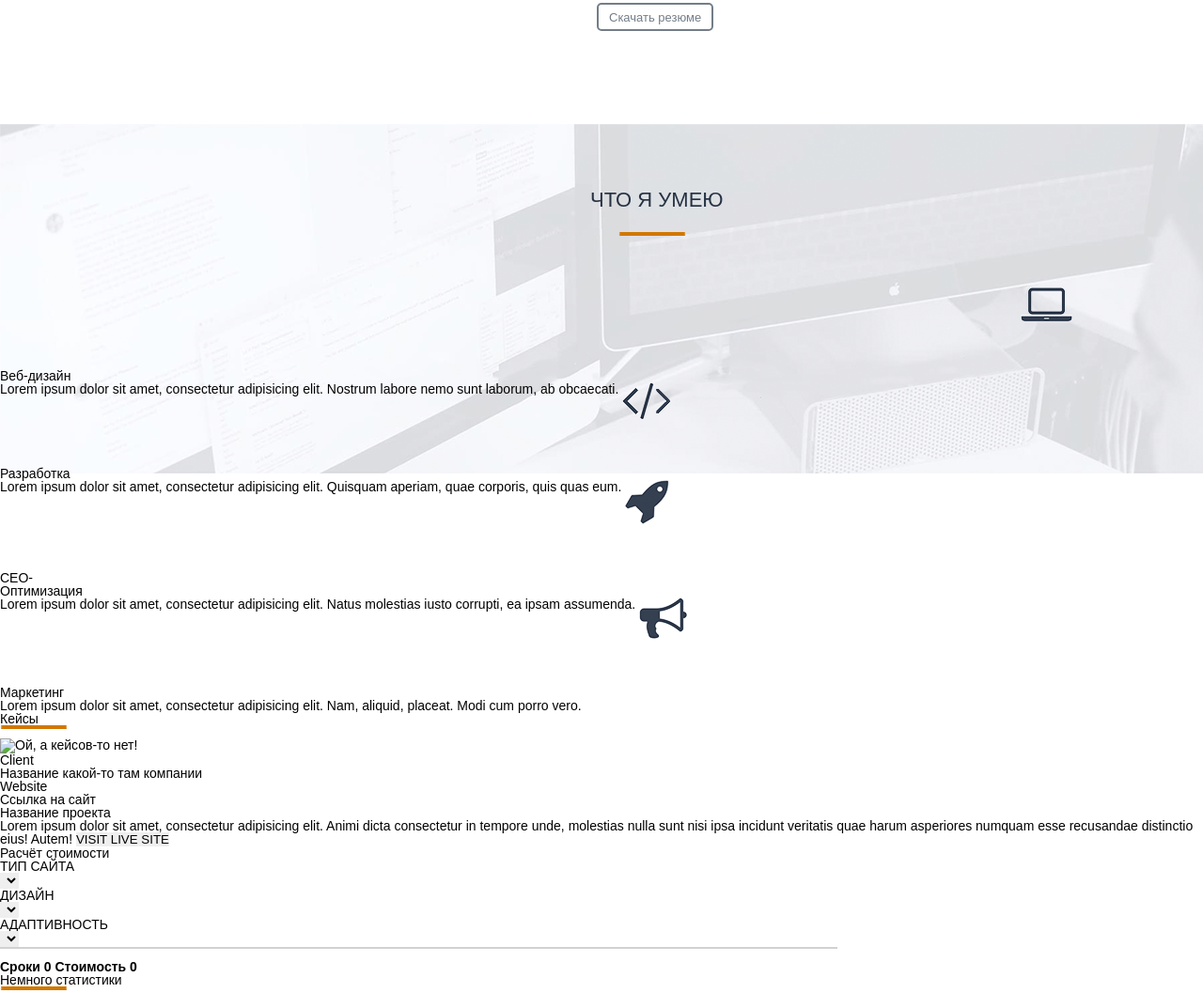
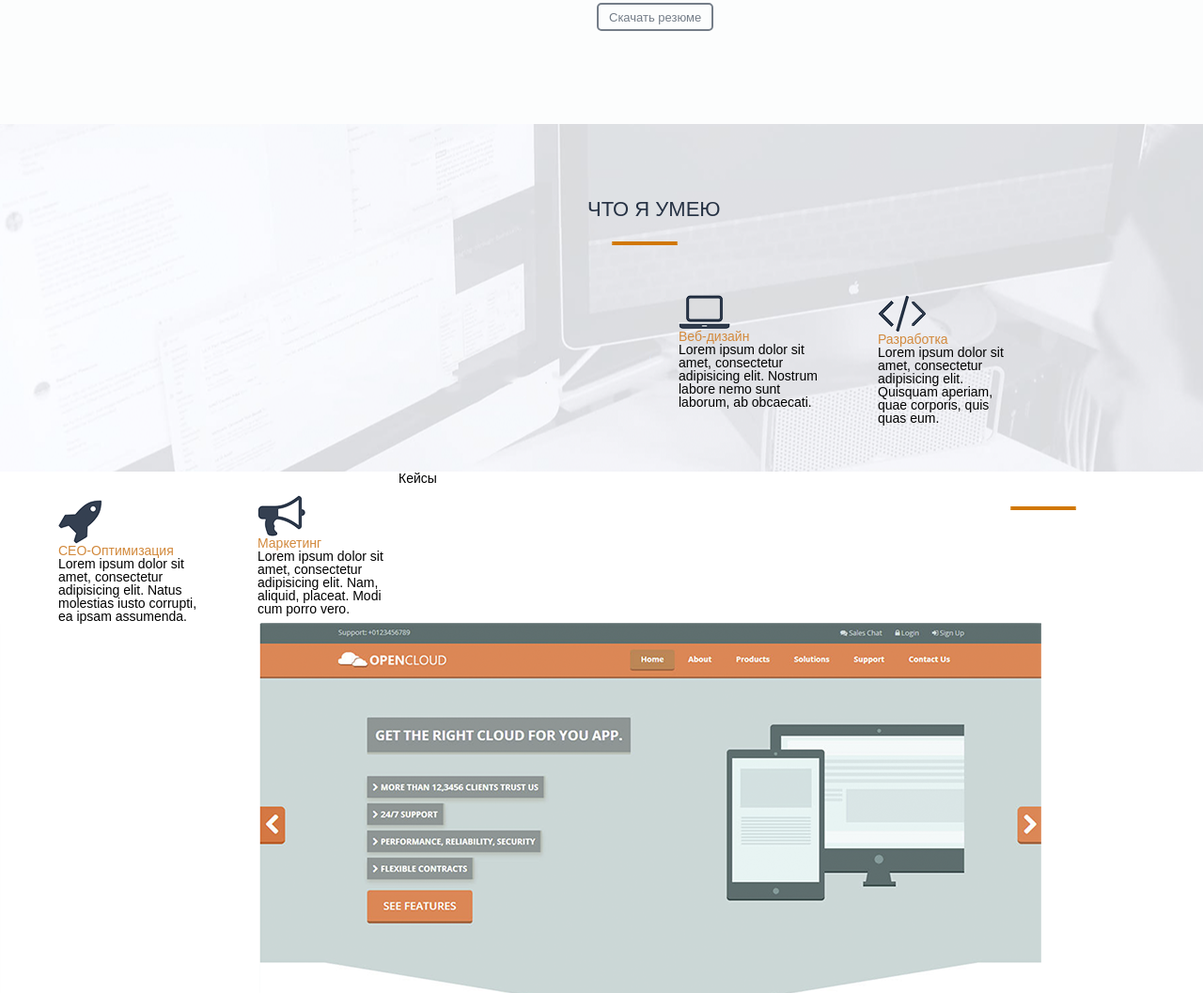
Before and after one commit to MaksAkul/MaksAkul.github.io, a plain HTML site: page src/index.html in a window 1280 px wide. Shown: the part 1268-2325 px from the top of the page at 94% size. Drawn offline with Linux system fonts and the light colour scheme.

Commit message:
Вновь недоделанное дз

```diff
--- a/src/css/style.css
+++ b/src/css/style.css
@@ -69,7 +69,7 @@ nav{
 }
 
 .resume{
-    background: white;
+    background-image: url(../img/%D0%A4%D0%BE%D0%BD%D0%BE%D0%B2%D1%8B%D0%B9%20%D1%81%D0%BB%D0%BE%D0%B9.png);
     background-attachment: fixed;
     width: 100%;
     height: 520px;
@@ -86,7 +86,8 @@ nav{
 
 .img1{
     margin-top: 23px;
-    margin-left: 658px;
+    margin-left: 650px;
+
 
 }
 
@@ -119,33 +120,54 @@ nav{
 }
 
 .cyu{
-    background-image: url(../img/%D0%BA%D0%B0%D1%80%D1%82%D0%B8%D0%BD%D0%BA%D0%B0%20%D1%84%D0%BE%D0%BD%D0%B0.png);
-    width: 100%;
-    background-repeat: no-repeat;
+    background: url(../img/%D0%BA%D0%B0%D1%80%D1%82%D0%B8%D0%BD%D0%BA%D0%B0%20%D1%84%D0%BE%D0%BD%D0%B0.png);
+    background-position: center;
+   height: 370px;
+
 }
 
 .cyu h2{
-    padding-top: 70px;
+    padding-top: 80px;
     color: #263244;
     font-size: 22px;
-    margin-left: 628px;
+    margin-left: 625px;
     text-transform: uppercase;
+}
+
+.cyu h4{
+    color: #d2893c;
+}
+
+.blok1{
+    float: left;
+    margin-top: 80px;
+    max-width: 150px;
 
 }
 
-.img1{
-    margin-top: 23px;
-    margin-left: 658px;
+.blok2{
+    margin-top: 80px;
+    margin-left: 62px;
+     max-width: 150px;
+    float: left;
 }
 
-.cyu h4{
-    margin-top: 50px;
-    width: 121px;
-
+.blok3{
+    margin-top: 80px;
+    margin-left: 62px;
+     max-width: 150px;
+    float: left;
 }
 
+.blok4{
+    margin-top: 75px;
+    margin-left: 62px;
+     max-width: 150px;
+    float: left;
+}
 
-.img3{
-    margin-top: 82px;
-    padding-left: 352px;
+.img1111{
+    margin-top: 23px;
+    margin-left: 650px;
+    float: left;
 }
--- a/src/index.html
+++ b/src/index.html
@@ -46,26 +46,26 @@
 
   <div class="cyu">
       <h2>Что я умею</h2>
-      <img class="img1" src="img/%D0%A7%D0%B5%D1%80%D1%82%D0%B0%20%D0%B7%D0%B0%D0%B3%D0%BE%D0%BB%D0%BE%D0%B2%D0%BA%D0%B0.png" alt="">
-      <img class="img3" src="img/%D0%BD%D0%BE%D1%83%D1%82.png" alt="">
+      <img class="img1111" src="img/%D0%A7%D0%B5%D1%80%D1%82%D0%B0%20%D0%B7%D0%B0%D0%B3%D0%BE%D0%BB%D0%BE%D0%B2%D0%BA%D0%B0.png" alt="">
+      <div class="blok1"><img class="img3" src="img/%D0%BD%D0%BE%D1%83%D1%82.png" alt="">
       <h4>Веб-дизайн</h4>
-      <span>Lorem ipsum dolor sit amet, consectetur adipisicing elit. Nostrum labore nemo sunt laborum, ab obcaecati.</span>
-      <img class="img4" src="img/%D0%B7%D0%BD%D0%B0%D0%BA.png" alt="">
+      <span>Lorem ipsum dolor sit amet, consectetur adipisicing elit. Nostrum labore nemo sunt laborum, ab obcaecati.</span></div>
+      <div class="blok2"><img class="img4" src="img/%D0%B7%D0%BD%D0%B0%D0%BA.png" alt="">
       <h4>Разработка</h4>
-      <span>Lorem ipsum dolor sit amet, consectetur adipisicing elit. Quisquam aperiam, quae corporis, quis quas eum.</span>
-      <img class="img5" src="img/%D1%80%D0%B0%D0%BA%D0%B5%D1%82%D0%B0.png" alt="">
+      <span>Lorem ipsum dolor sit amet, consectetur adipisicing elit. Quisquam aperiam, quae corporis, quis quas eum.</span></div>
+      <div class="blok3"><img class="img5" src="img/%D1%80%D0%B0%D0%BA%D0%B5%D1%82%D0%B0.png" alt="">
     <h4>CEO-Оптимизация</h4>
-      <span>Lorem ipsum dolor sit amet, consectetur adipisicing elit. Natus molestias iusto corrupti, ea ipsam assumenda.</span>
-    <img class="img6" src="img/%D0%B3%D1%80%D0%B0%D0%BC%D0%BC%D0%BE%D1%84%D0%BE%D0%BD.png" alt="">
+      <span>Lorem ipsum dolor sit amet, consectetur adipisicing elit. Natus molestias iusto corrupti, ea ipsam assumenda.</span></div>
+        <div class="blok4"><img class="img6" src="img/%D0%B3%D1%80%D0%B0%D0%BC%D0%BC%D0%BE%D1%84%D0%BE%D0%BD.png" alt="">
       <h4>Маркетинг</h4>
-      <span>Lorem ipsum dolor sit amet, consectetur adipisicing elit. Nam, aliquid, placeat. Modi cum porro vero.</span>
+      <span>Lorem ipsum dolor sit amet, consectetur adipisicing elit. Nam, aliquid, placeat. Modi cum porro vero.</span></div>
 
   </div>
 
   <div class="cases">
       <h2>Кейсы</h2>
-      <p><img src="img/%D0%A7%D0%B5%D1%80%D1%82%D0%B0%20%D0%B7%D0%B0%D0%B3%D0%BE%D0%BB%D0%BE%D0%B2%D0%BA%D0%B0.png" alt=""></p>
-      <p><img src="1" alt="Ой, а кейсов-то нет!"></p>
+      <p><img class="img1" src="img/%D0%A7%D0%B5%D1%80%D1%82%D0%B0%20%D0%B7%D0%B0%D0%B3%D0%BE%D0%BB%D0%BE%D0%B2%D0%BA%D0%B0.png" alt=""></p>
+      <p><img class="img7" src="img/%D1%84%D0%BE%D1%82%D0%BA%D0%B01.png" alt="Ой, а кейсов-то нет!"></p>
       <h3>Client</h3>
       <span>Название какой-то там компании</span>
       <h3>Website</h3>
```
Also changed, not shown: src/img/Фоновый слой.png (added), src/img/фотка1.png (added).
